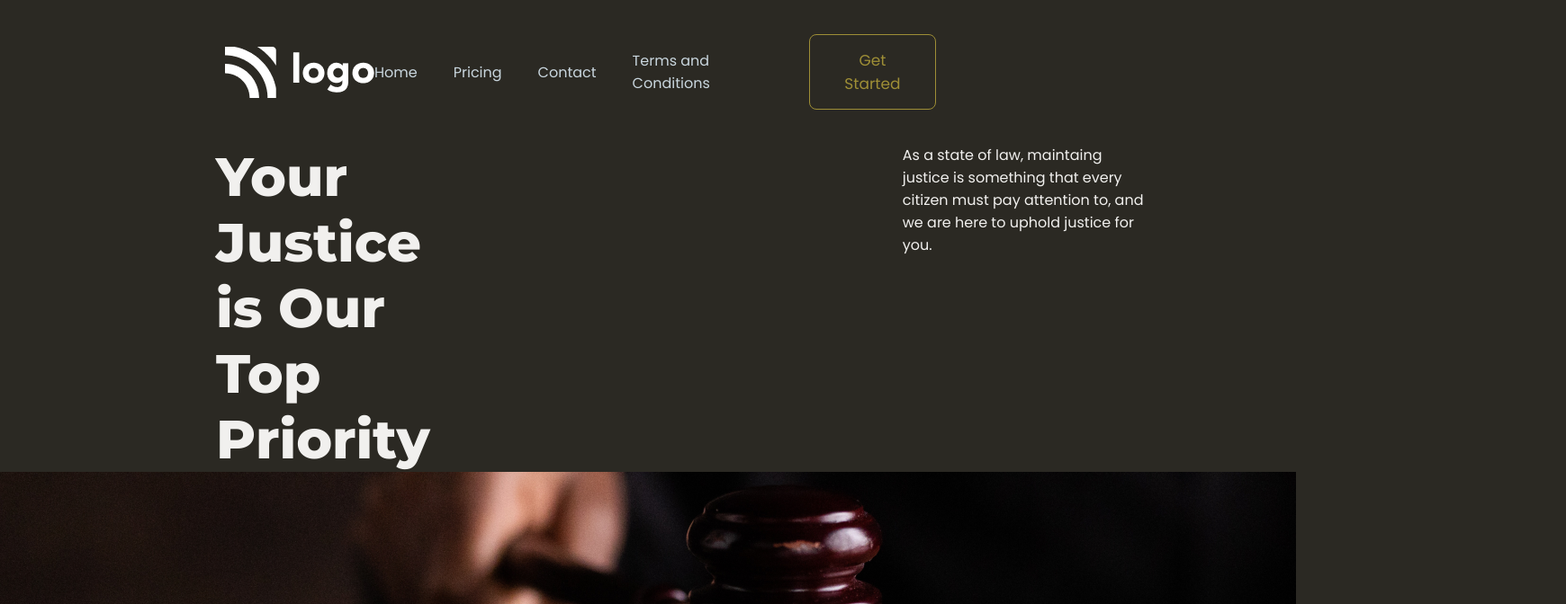
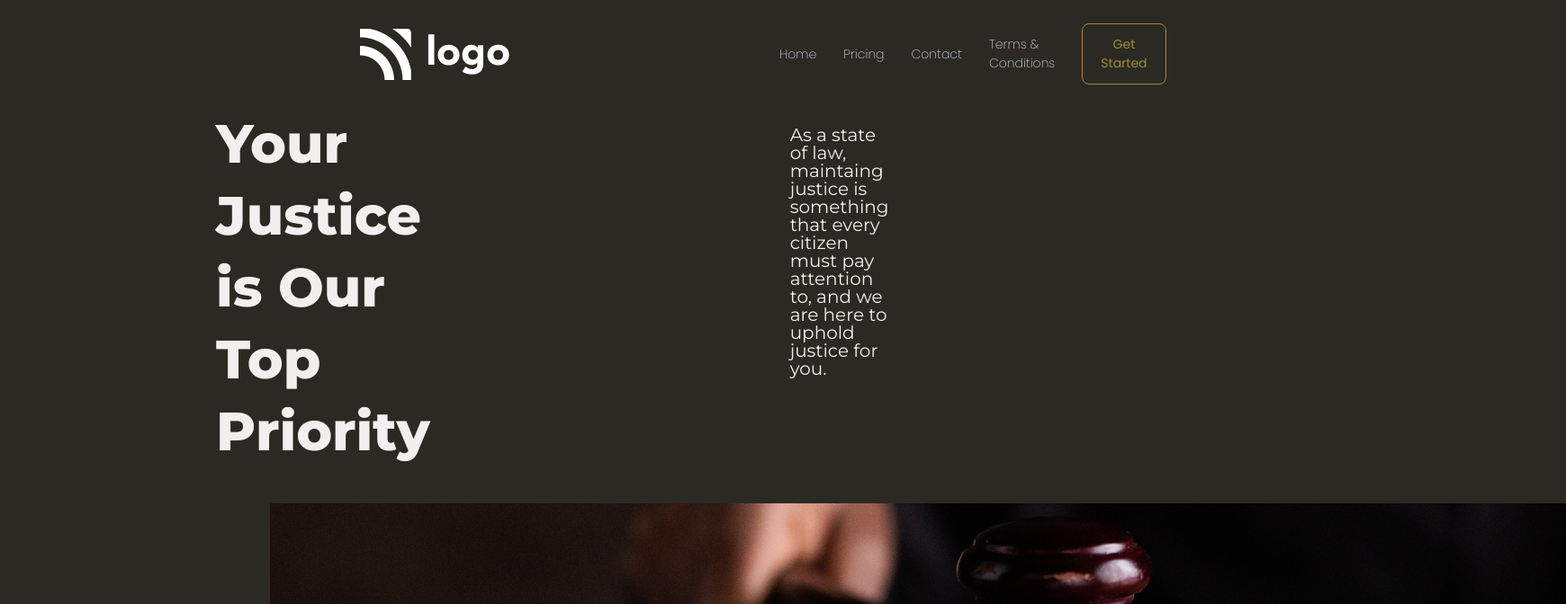
Before and after one commit to pankaj-kb/Ineuron-Project-6, a plain HTML site: page index.html in a window 1280 px wide. Shown: the top 672 px of the page at 90% size, 1740 px wide, since content can reach past the window. Drawn offline with Linux system fonts and the light colour scheme.

Commit message:
added new font

```diff
--- a/Styles/style.css
+++ b/Styles/style.css
@@ -10,52 +10,53 @@
 
 body {
     background-color: #2B2923;
+    max-width: 1440px;
 }
 
 nav {
     display: flex;
-    height: 20vh;
+    height: 15vh;
     align-items: center;
     justify-content: space-between;
 }
 
-nav:first-child {
-    margin-left: 250px;
+.logo {
+    margin-left: 400px;
     cursor: pointer;
+    margin-right: 300px;
 }
 
 nav ul {
     display: flex;
     align-items: center;
     /* justify-content: space-between; */
-    margin-right: 200px;
+    /* margin-right: px; */
 }
 
 nav ul li {
     list-style: none;
-    margin-right: 40px;
+    /* margin-left: -20px; */
+    margin-right: 30px;
     color: #c9d6de;
     cursor: pointer;
     font-family: 'Poppins', sans-serif;
-    font-size: 16px;
+    font-size: 14px;
+    font-weight: 200;
 }
 
 nav ul li button {
     background-color: transparent;
     border: solid #9E8E36 1px;
-    padding: 15px 30px;
+    padding: 12px 20px;
     color: #9E8E36;
     border-radius: 8px;
     cursor: pointer;
-    font-size: 17px;
+    font-size: 14px;
     font-family: 'Poppins', sans-serif;
 }
 
-/* main {
 
-} */
-
-main section {
+ main section {
     height: 50%;
 }
 
@@ -64,16 +65,30 @@ main section {
 }
 
 .topSection h1 {
-    /* width: px; */
     margin-left: 240px;
     margin-right: 500px;
     font-weight: 800;
     font-size: 60px;
     color: #F1F0EE;
     font-family: 'Montserrat', sans-serif;
+    line-height: 80px;
+    width: 110vw;
 }
 
 .topSection p {
+    position: relative;
     color: #F1F0EE;
-    font-family: 'Poppins', sans-serif;
+    font-family: 'Montserrat', sans-serif;
+    margin-left: -100px;
+    margin-right: 500px;
+    font-size: 20px;
+    width: 50vw;
+    margin-top: 20px;
+    line-height: 20px;
 }
+
+.bottomSection img {
+    position: relative;
+    margin-top: 40px;
+    margin-left: 300px;
+}
--- a/index.html
+++ b/index.html
@@ -16,7 +16,7 @@
             <li>Home</li>
             <li>Pricing</li>
             <li>Contact</li>
-            <li>Terms and Conditions</li>
+            <li>Terms & Conditions</li>
             <li><button>Get Started</button></li>
         </ul>
     </nav>
```
